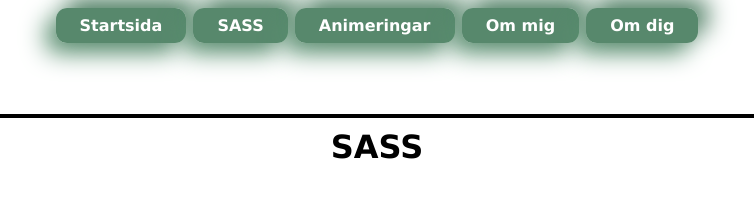
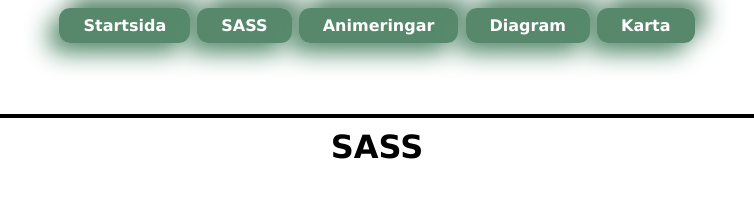
Before and after one commit to HarisSabanovic/SCSS, a website built with Parcel: page src/SASS.html in a window 1280 px wide. Shown: the top 203 px of the page, 263-1017 px from the left. Built offline with nearby package versions, Linux system fonts and the light colour scheme.

Commit message:
ändrade navmeny

```diff
--- a/src/SASS.html
+++ b/src/SASS.html
@@ -32,8 +32,8 @@
                 <li><a href="index.html"><strong>Startsida</strong></a></li>
                 <li><a href="SASS.html"><strong>SASS</strong></a></li>
                 <li><a href="animation.html"><strong>Animeringar</strong></a></li>
-                <li><a href="#"><strong>Om mig</strong></a></li>
-                <li><a href="#"><strong>Om dig</strong></a></li>
+                <li><a href="diagram.html"><strong>Diagram</strong></a></li>
+                <li><a href="map.html"><strong>Karta</strong></a></li>
             </ul>
         </nav>
     </header>
```
Also changed, not shown: src/animation.html (+2 -2 lines), src/diagram.html (+1 -1 lines), src/map.html (+2 -2 lines).
